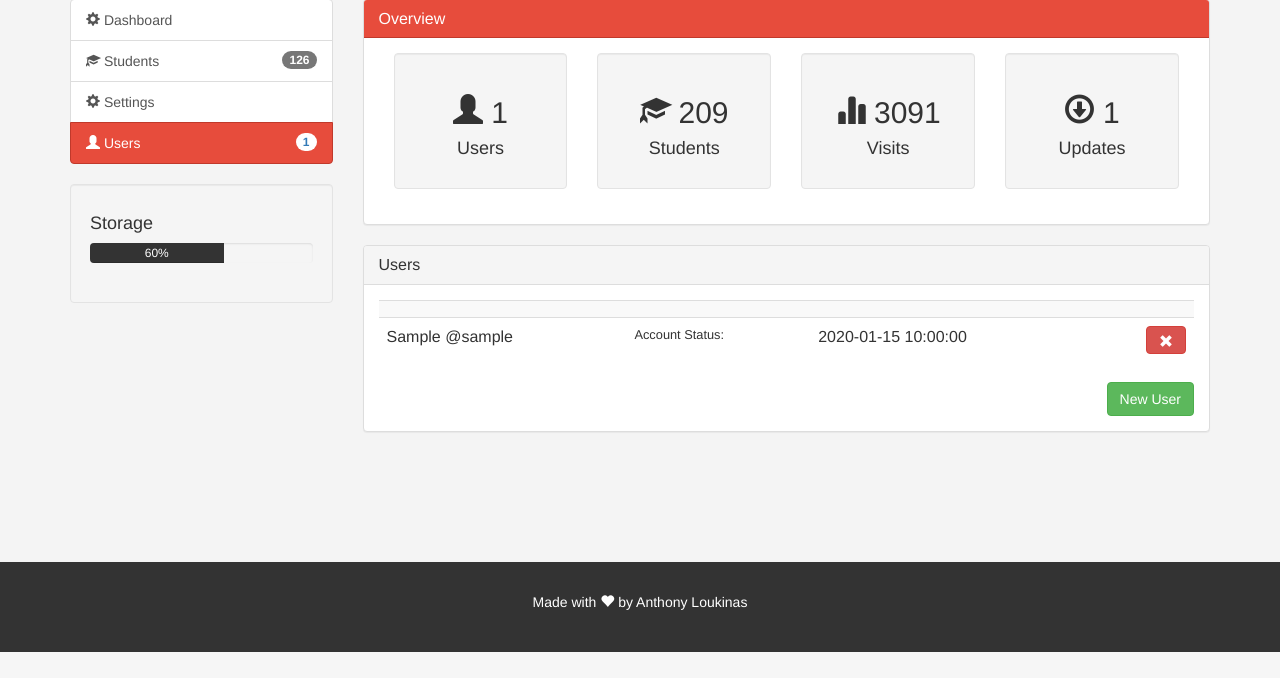
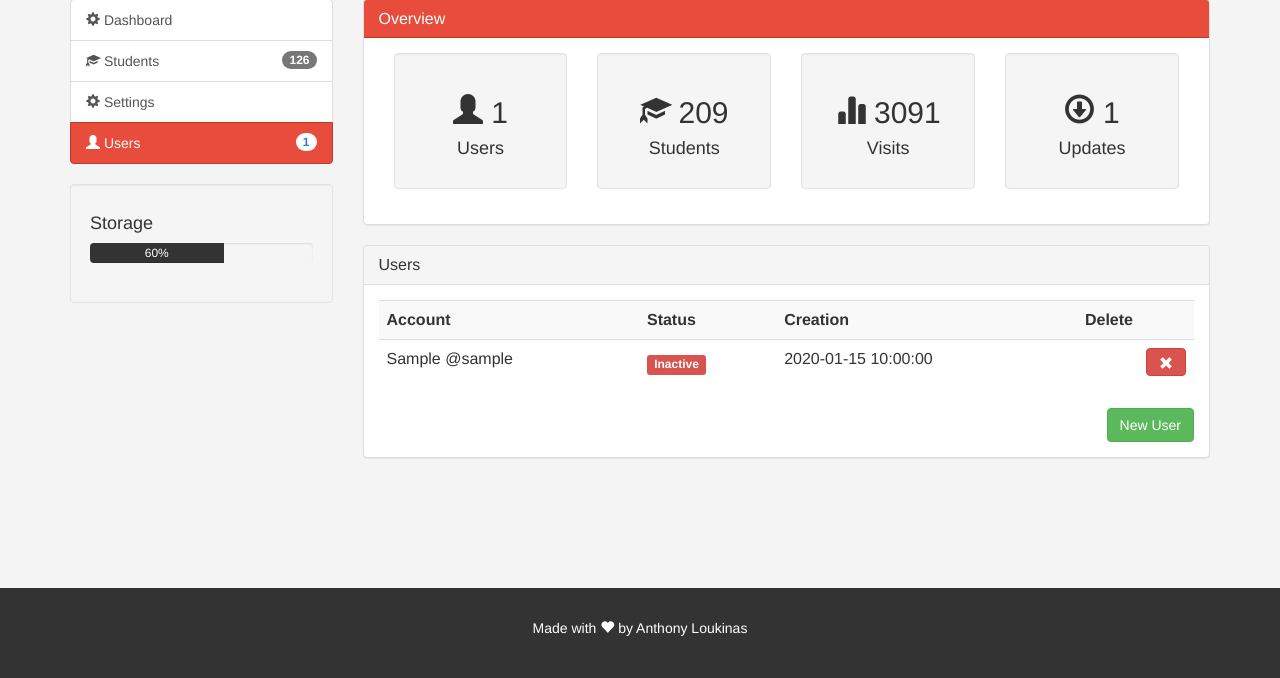
Before and after one commit to anthonyloukinas/bt, a PHP site: page /bt/users.php in a window 1280 px wide. Shown: the part 190-868 px from the top of the page. Before the commit the page ends 842 px from the top, so only its background shows below. Run offline with PHP 8.4, Linux system fonts and the light colour scheme; tables that the repository leaves empty or names only in its code hold one stand-in row (values such as "Sample post"); some libraries are stand-ins or nearby versions.

Commit message:
Semi-fixed the active/inactive function on the users page.

```diff
--- a/users.php
+++ b/users.php
@@ -128,15 +128,29 @@
               <div class="panel-body">
                 <table class="table table-striped table-hover">
                   <tr>
-                    <th></th>
-                    <th></th>
-                    <th></th>
-                    <th></th>
+                    <th>Account</th>
+                    <th>Status</th>
+                    <th>Creation</th>
+                    <th>Delete</th>
                   </tr>
                   <?php foreach($rows as $row): ?>
                   <tr>
                     <td><?php echo $row['firstname']; ?> @<?php echo $row['username']; ?></td>
-                    <td><div style="font-size: .8em;"> Account Status:<?php if($row['activated'] == 1) echo '<span class="label label-success">Activated</span>'?></div></td>
+                    <td>
+                      <div style="">
+                        <p></p>
+                        <p>
+                          <?php
+                            if($row['activated'] == 1){
+                              echo '<span class="label label-success">Active</span>';
+                            }
+                            else{
+                              echo '<span class="label label-danger">Inactive</span>';
+                            }
+                          ?>
+                        </p>
+                      </div>
+                    </td>
                     <td><?php echo $row['join_date']; ?></td>
                     <td>
                       <form action="" method="post">
```
